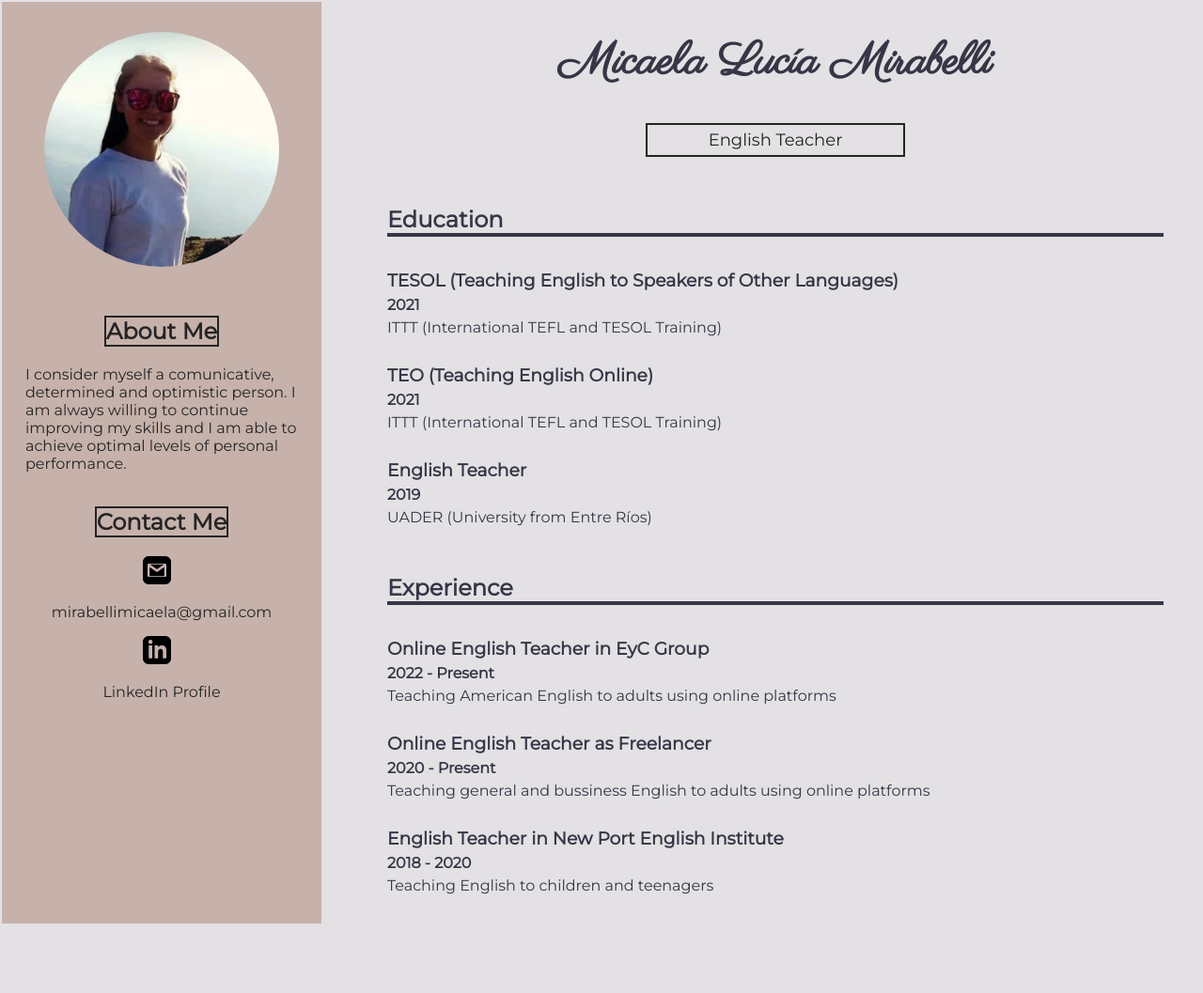
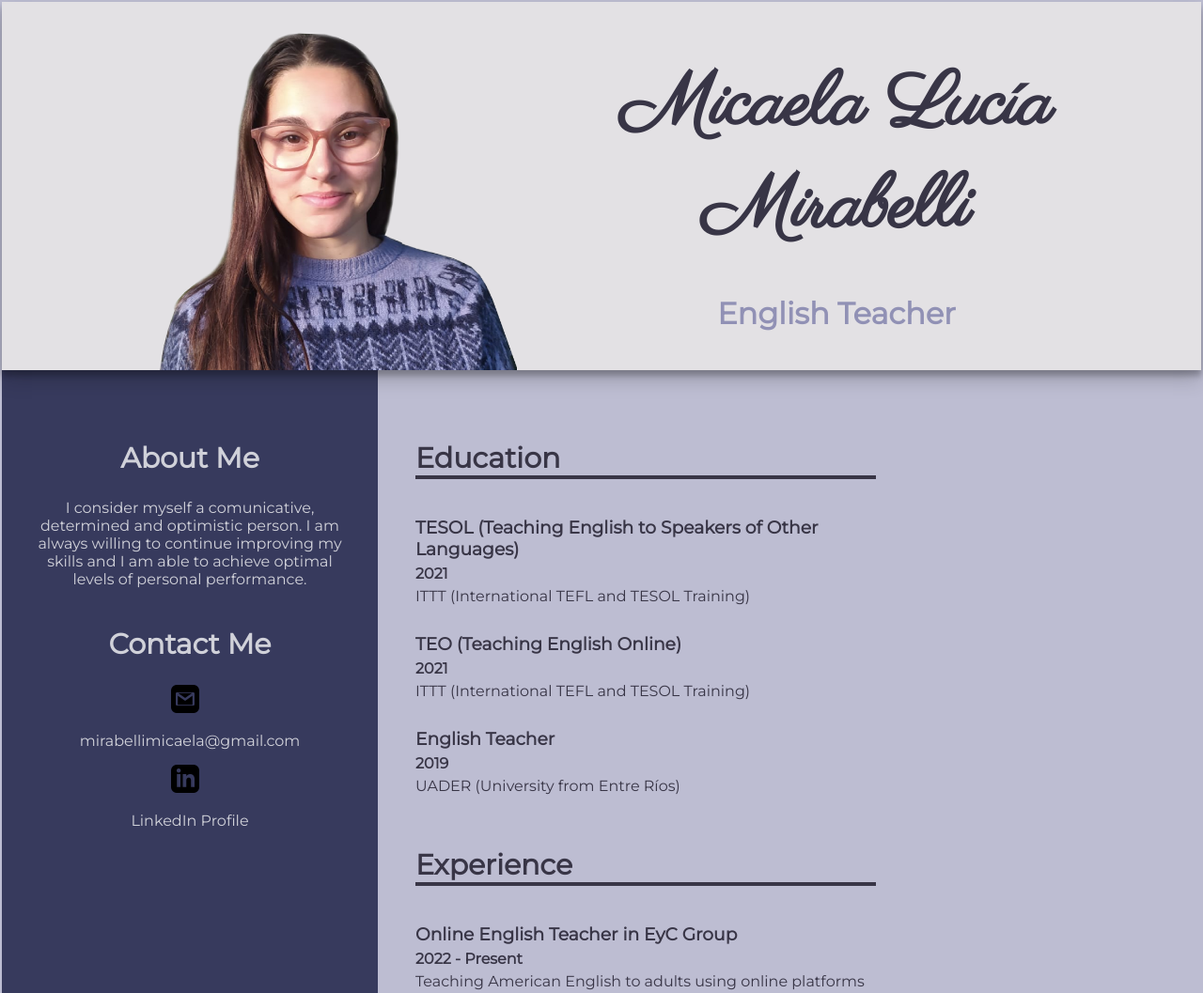
Before and after one commit to MicaelaLMirabelli/my-cv, a website: page public/index.html in a window 1280 px wide. Shown: the top 1057 px of the page at 94% size. Before the commit the page ends 985 px from the top, so only its background shows below. Drawn offline with Linux system fonts and the light colour scheme.

Commit message:
refactor styles for include profile picture

```diff
--- a/public/index.html
+++ b/public/index.html
@@ -14,9 +14,15 @@
 </head>
 
 <body>
+    <header>
+        <img src="./images/seria.png" alt="">
+        <div>
+            <h1>Micaela Lucía Mirabelli</h1>
+            <p id="jobtitle"> English Teacher </p>
+        </div>
+    </header>
+
     <aside>
-        <div id="profile-picture-container">
-        </div>
 
         <div id="aboutme">
             <h2>About Me</h2>
@@ -44,8 +50,6 @@
     </aside>
 
     <main>
-        <h1>Micaela Lucía Mirabelli</h1>
-        <p id="jobtitle"> English Teacher </p>
         <section>
             <h2> Education</h2>
             <ul>
--- a/public/style.css
+++ b/public/style.css
@@ -1,33 +1,48 @@
 body {
     font-family: 'Montserrat', sans-serif;
-    background-color: #E3E1E4;
+    background-color: #9191b499;
     color: #252425;
     margin: 0px;
     display: grid;
-    grid-template-columns: 370px auto;
+    grid-template-columns: 400px auto;
     grid-template-rows: auto;
     margin: 2px;
+}
 
+header {
+    display: flex;
+    background: #e3e1e4;
+    grid-column: 1 / span2;
+    justify-content: space-around;
+    align-items: center;
+    padding: 0 3rem;
+    box-shadow: 0 10px 20px rgb(0 0 0 / 19%), 0 6px 6px rgb(0 0 0 / 23%);
+    z-index: 2;
+}
+
+header img {
+    width: 400px;
+    margin-left: 100px;
 }
 
 aside {
-    background-color: #C6B2AB;
-    padding: 0px;
-    max-width: 340px;
+    padding: 50px 0px;
     display: flex;
     flex-direction: column;
     justify-content: flex-start;
     align-items: center;
+    background: #373a5d;
+    color: #ffffffc4;
 }
 
 main {
     display: flex;
     flex-direction: column;
     justify-content: center;
+    padding: 50px 0px;
 }
 
 section {
-    background-color: #E3E1E4;
     color: #383546;
     padding: 0 40px;
 }
@@ -46,20 +61,17 @@ h1 {
     color: #383546;
     text-align: center;
     font-family: 'Parisienne', cursive;
-    font-size: xxx-large;
+    font-size: 5rem;
     margin-block-end: auto;
-
 }
 
 #jobtitle {
-    border: 2px solid #252425;
-    color: #252425;
-    width: 30%;
+    color: #9191b5;
     padding: 5px 0px;
     text-align: center;
-    align-self: center;
-    font-size: large;
+    font-size: 2rem;
     margin: 2rem 0;
+    font-weight: bold;
 }
 
 #contact,
@@ -68,6 +80,10 @@ h1 {
     padding: 0px 25px;
     width: 100%;
     box-sizing: border-box;
+}
+
+#aboutme p {
+    text-align: center;
 }
 
 #contact ul {
@@ -92,11 +108,10 @@ h1 {
 
 h2 {
     font-style: bold;
+    font-size: 30px;
 }
 
 aside h2 {
-    border: 2px solid #252425;
-    color: #252425;
     align-self: center;
     justify-self: center;
     text-align: center;
```
